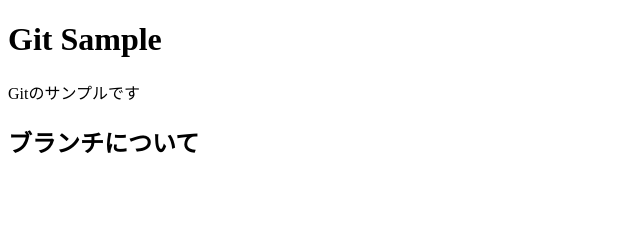
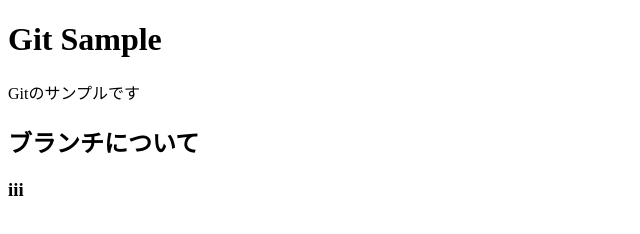
Before and after one commit to forta111111/GitSample, a plain HTML site: page index.html in a window 1280 px wide. Shown: the full height of the page, 0-640 px from the left. Drawn offline with Linux system fonts and the light colour scheme.

Commit message:
add to subtitle2

```diff
--- a/index.html
+++ b/index.html
@@ -8,5 +8,6 @@
     <h1>Git Sample</h1>
     <p>Gitのサンプルです</p>
     <h2>ブランチについて</h2>
+    <h3>iii</h3>
 </body>
 </html>
```
